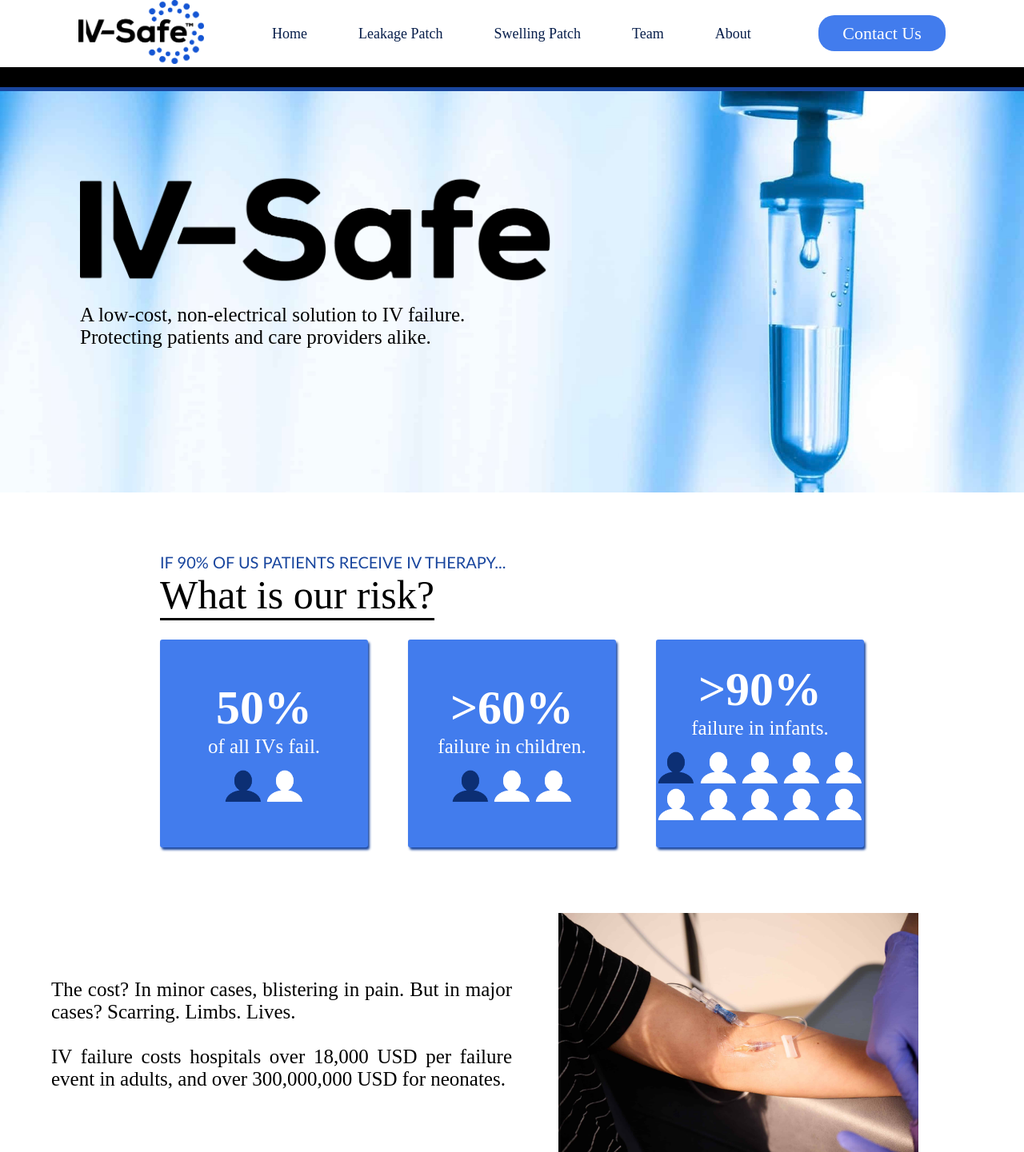
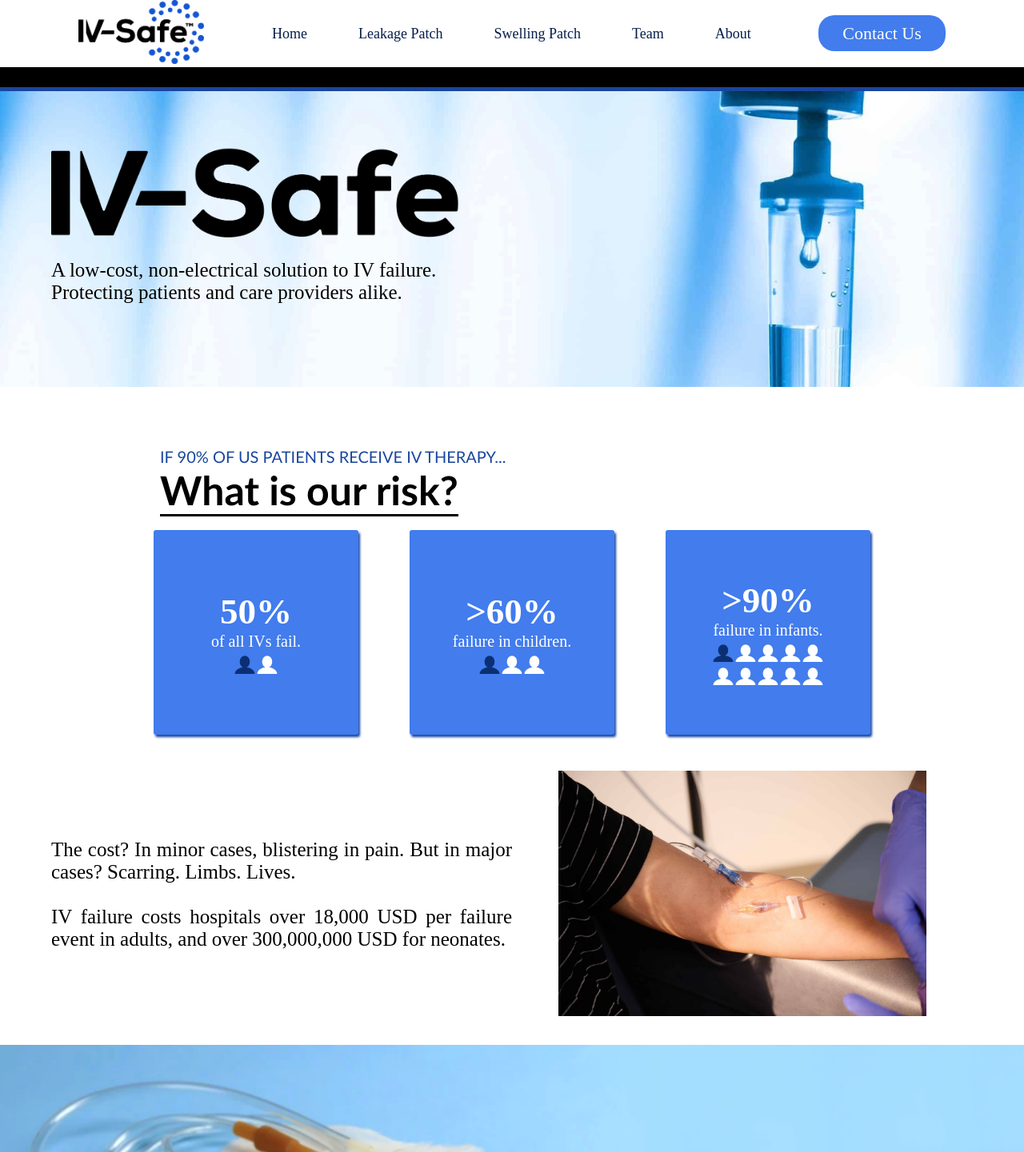
Before and after one commit to wkitch13/IV-Safe, a Flask app: page / in a window 1280 px wide. Shown: the top 1441 px of the page at 80% size. Run offline with Flask 3, Linux system fonts and the light colour scheme.

Commit message:
updating homepage to mobile

```diff
--- a/static/base.css
+++ b/static/base.css
@@ -64,7 +64,6 @@
     height: 300px;
     flex-shrink: 0;
 }
-
 footer a {
     float: left;
     color: white;
@@ -74,15 +73,12 @@
     font-size: 15px;
     font-family: "Avenir Medium";
 }
-
 footer a:hover {
     color: #b8cffc;
 }
-
 footer img {
     padding: 25px 0px 0px 0px;
 }
-
 footer .footer_links {
     display: flex;
     flex-direction: column;
@@ -91,24 +87,18 @@
 }
 
 .header_main {
-    margin: 0;
     text-align: left;
     font-size: 65px;
     background: url("images/IV_drip.jpg") no-repeat top center;
     background-size: cover;
-    padding: 100px 0px 80px 100px; /* top right bottom left */
+    padding: 5% 0% 1% 5%; /* top right bottom left */
     font-family: "Avenir Medium";
 }
-
-.header_main h1 {
-    margin: 0; /* removes the default h1 margin */
-}
-
 .header_main .subtext {
     margin: 0;
     text-align: left;
     font-size: 25px;
-    padding: 0px 0px 100px 0px;
+    padding: 0% 0% 7.5% 0%;
 }
 
 .header {
@@ -235,7 +225,7 @@
 }
 
 .heading {
-    font-family: "Avenir Medium";
+    font-family: "Gill Sans";
     text-align: left;
     font-size: 50px;
     padding: 0px 0px 0px 200px;
@@ -250,18 +240,20 @@
 }
 
 .trio_boxes {
-    display: grid;
-    grid-template-columns: repeat(3, 1fr);
-    gap: 50px;
-    padding: 20px 200px 50px 200px;
+    display: flex;
+    justify-content: center;
+    align-items: center;
+    gap: 5%;
+    padding: 1% 0%;
 }
-
 .box {
     background-color: #427ced;
     font-family: "Avenir Medium";
-    font-size: 25px;
+    font-size: 20px;
     color: white;
     border-radius: 3px;
+    width: 20%;
+    height: 20%;
     aspect-ratio: 1 / 1;
     text-align: center;
     box-shadow: 2px 3px 3px #19469e;
@@ -271,18 +263,21 @@
     justify-content: center;
     align-items: center;
 }
-
 .num_large {
     font-family: "Avenir Medium";
     font-weight: 800;
-    font-size: 60px;
+    font-size: 45px;
     color: white;
     justify-self: center;
     align-self: center;
 }
-
 .people {
-    margin-top: 15px;
+    display: flex;
+    align-items: center;
+    justify-content: center;
+    gap: 10%;
+    margin-top: 2.5%;
+    width: 10%;
 }
 
 .four_boxes {
--- a/templates/index.html
+++ b/templates/index.html
@@ -3,7 +3,7 @@
 {% block content %}
     <body>
         <div class="header_main">
-            <img src="{{ url_for('static', filename='images/logo_text_only.png') }}" alt="IV" style="width:auto;height:150px">
+            <img src="{{ url_for('static', filename='images/logo_text_only.png') }}" alt="IV" style="width:auto;height:130px">
             <div class="subtext">
                 A low-cost, non-electrical solution to IV failure. <br> Protecting patients and care providers alike.
             </div>
@@ -11,7 +11,7 @@
 
         <div class="p1_homepage">IF 90% OF US PATIENTS RECEIVE IV THERAPY...</div>
         <div class="heading">
-            What is our risk?
+            <b>What is our risk?</b>
             <hr>
         </div>
 
@@ -21,9 +21,9 @@
                 of all IVs fail.
                 <div class="people">
                     <img src="{{ url_for('static', filename='images/person_blue.png') }}" alt="IV"
-                         style="display:inline-block;width:auto;height:40px">
+                         style="display:inline-block;width:100%;height:auto">
                     <img src="{{ url_for('static', filename='images/person_white.png') }}" alt="IV"
-                         style="width:display:inline-block;auto;height:40px">
+                         style="display:inline-block;width:100%;height:auto">
                 </div>
             </div>
             <div class="box">
@@ -31,11 +31,11 @@
                 failure in children.
                 <div class="people">
                     <img src="{{ url_for('static', filename='images/person_blue.png') }}" alt="IV"
-                         style="display:inline-block;width:auto;height:40px">
+                         style="display:inline-block;width:100%;height:auto">
                     <img src="{{ url_for('static', filename='images/person_white.png') }}" alt="IV"
-                         style="width:display:inline-block;auto;height:40px">
+                         style="display:inline-block;width:100%;height:auto">
                     <img src="{{ url_for('static', filename='images/person_white.png') }}" alt="IV"
-                         style="width:display:inline-block;auto;height:40px">
+                         style="display:inline-block;width:100%;height:auto">
                 </div>
             </div>
             <div class="box">
@@ -43,26 +43,27 @@
                 failure in infants.
                 <div class="people">
                     <img src="{{ url_for('static', filename='images/person_blue.png') }}" alt="IV"
-                         style="display:inline-block;width:auto;height:40px">
+                         style="display:inline-block;width:100%;height:auto">
                     <img src="{{ url_for('static', filename='images/person_white.png') }}" alt="IV"
-                         style="width:display:inline-block;auto;height:40px">
+                         style="display:inline-block;width:100%;height:auto">
                     <img src="{{ url_for('static', filename='images/person_white.png') }}" alt="IV"
-                         style="width:display:inline-block;auto;height:40px">
+                         style="display:inline-block;width:100%;height:auto">
                     <img src="{{ url_for('static', filename='images/person_white.png') }}" alt="IV"
-                         style="width:display:inline-block;auto;height:40px">
+                         style="display:inline-block;width:100%;height:auto">
                     <img src="{{ url_for('static', filename='images/person_white.png') }}" alt="IV"
-                         style="width:display:inline-block;auto;height:40px">
-                    <br>
+                         style="display:inline-block;width:100%;height:auto">
+                </div>
+                <div class="people">
                     <img src="{{ url_for('static', filename='images/person_white.png') }}" alt="IV"
-                         style="width:display:inline-block;auto;height:40px">
+                         style="display:inline-block;width:100%;height:auto">
                     <img src="{{ url_for('static', filename='images/person_white.png') }}" alt="IV"
-                         style="width:display:inline-block;auto;height:40px">
+                         style="display:inline-block;width:100%;height:auto">
                     <img src="{{ url_for('static', filename='images/person_white.png') }}" alt="IV"
-                         style="width:display:inline-block;auto;height:40px">
+                         style="display:inline-block;width:100%;height:auto">
                     <img src="{{ url_for('static', filename='images/person_white.png') }}" alt="IV"
-                         style="width:display:inline-block;auto;height:40px">
+                         style="display:inline-block;width:100%;height:auto">
                     <img src="{{ url_for('static', filename='images/person_white.png') }}" alt="IV"
-                         style="width:display:inline-block;auto;height:40px">
+                         style="display:inline-block;width:100%;height:auto">
                 </div>
             </div>
         </div>
@@ -74,7 +75,7 @@
                 for neonates.
             </div>
             <div class="image_right">
-                <img src="{{ url_for('static', filename='images/iv_site_1.jpg') }}" alt="IV" style="width:auto;height:300px">
+                <img src="{{ url_for('static', filename='images/iv_site_1.jpg') }}" alt="IV" style="width:100%;height:auto">
             </div>
             <br><br>
         </div>
@@ -109,7 +110,7 @@
 
         <div class="leakage_content">
             <div class="image_left">
-                <img src="{{ url_for('static', filename='images/Leakage_Layers.png') }}" alt="IV" style="width:auto;height:300px">
+                <img src="{{ url_for('static', filename='images/Leakage_Layers.png') }}" alt="IV" style="width:100%;height:auto">
             </div>
             <div class="text_right">
                 A simple patch that replaces the Tegaderm™ currently placed around an IV site, manufactured to
```
Also changed, not shown: docs/index.css (+168 -180 lines), docs/index.html (+19 -19 lines), docs/leakage.css (+30 -30 lines).
